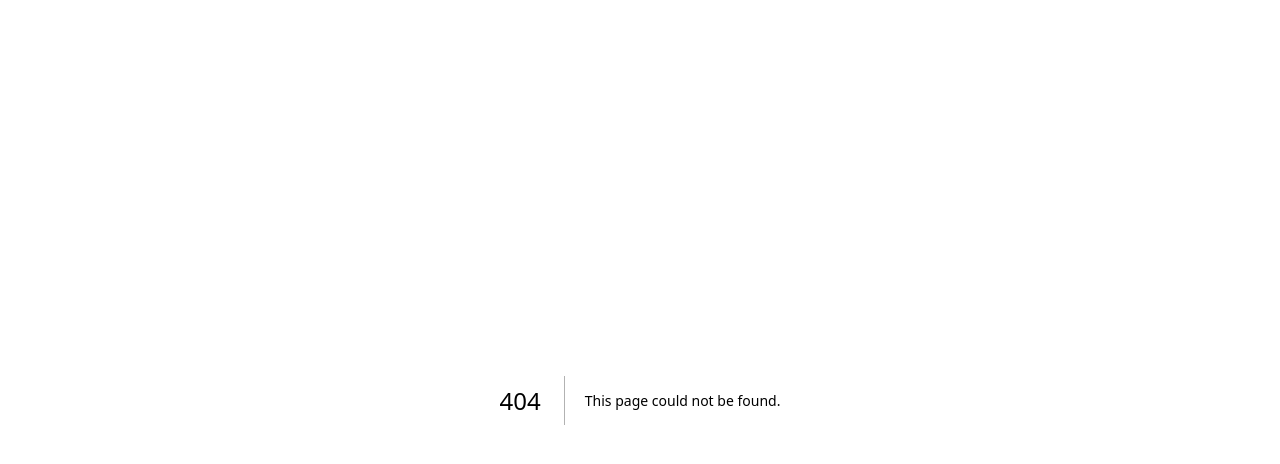
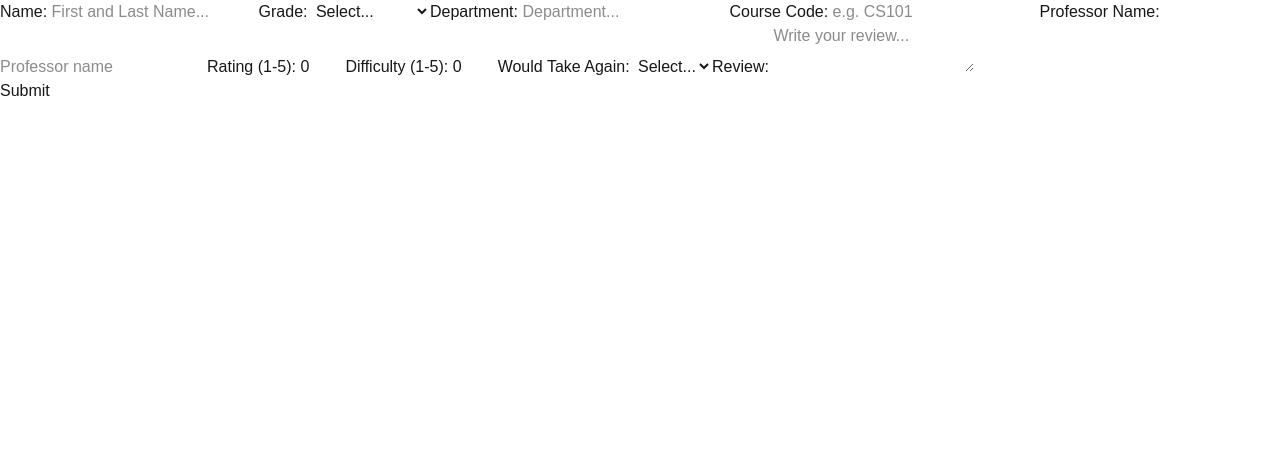
Before and after one commit to Failure-Tech/ratemyaoc, a Next.js app: page /rate in a window 1280 px wide. Before the commit this address had no page. Shown: the top 464 px of the page. Built offline with nearby package versions, Linux system fonts and the light colour scheme; no server answers.

Commit message:
form for "under maintenance" completed, just need to finish ui and can push

```diff
--- a/src/actions/authAction.ts
+++ b/src/actions/authAction.ts
@@ -3,7 +3,7 @@
 import { cookies } from "next/headers";
 import { redirect } from "next/navigation";
 
-import { LOGIN_ROUTE, ROOT_ROUTE, SESSION_COOKIE_NAME, SEARCH_ROUTE } from "@/constants/constants";
+import { RATING_ROUTE, ROOT_ROUTE, SESSION_COOKIE_NAME, SEARCH_ROUTE } from "@/constants/constants";
 
 const createSession = async (uid: string) => {
     (await cookies()).set(SESSION_COOKIE_NAME, uid, {
@@ -14,8 +14,9 @@ const createSession = async (uid: string) => {
         // path: LOGIN_ROUTE
     });
 
-    redirect(SEARCH_ROUTE);
+    // redirect(SEARCH_ROUTE);
     // redirect("/");
+    redirect(RATING_ROUTE);
 }
 
 const removeSession = async () => {
--- /dev/null
+++ b/src/app/rate/page.tsx
@@ -0,0 +1,150 @@
+"use client";
+
+import React, { FormEvent, useState } from "react";
+import { addDoc, collection } from "firebase/firestore";
+import { firestore } from "@/utils/firebase/firebaseConfig";
+
+/*
+- your name <=> current grade (c/o '26 - c/o '29)
+
+- department (scrape)*
+- course codes (scrape)*
+- professor rating (1-5 <=> terrible-great)*
+- professor difficulty (1-5 <=> terrible-great)*
+- Would you take prof again (Y/N answer)*
+- select 0-3 tags about the professor*
+- write review*
+*/
+
+interface Form {
+    name: string | undefined,
+    grade: string | undefined,
+    department: string | undefined,
+    courseCode: string | undefined,
+    professorName: string | undefined,
+    rating: number,
+    difficulty: number,
+    wouldTake: string | undefined,
+    review: string | undefined
+}
+
+const Form: React.FC = () => {
+    const [name, setName] = useState<Form["name"]>("");
+    const [grade, setGrade] = useState<Form["grade"]>("");
+    const [department, setDepartment] = useState<Form["department"]>("");
+    const [courseCode, setCourseCode] = useState<Form["courseCode"]>("");
+    const [professorName, setProfessorName] = useState<Form["professorName"]>();
+    const [rating, setProfessorRating] = useState<Form["rating"]>(0);
+    const [difficulty, setDifficulty] = useState<Form["difficulty"]>(0);
+    const [wouldTake, setWouldTake] = useState<Form["wouldTake"]>("");
+    const [review, setReview] = useState<Form["review"]>("");
+
+    const handleFormSubmission = async (e: FormEvent<HTMLFormElement>) => {
+        e.preventDefault();
+
+        const formData: Form = {
+            name,
+            grade,
+            department,
+            courseCode,
+            professorName,
+            rating,
+            difficulty,
+            wouldTake,
+            review,
+        }
+        try {
+            await addDoc(collection(firestore, "data"), formData);
+            console.log("Review successfully saved");
+
+        } catch (error) {
+            console.log("Error submitting document" + error);
+        }
+    }
+
+    return (
+        <>
+            <main>
+                <form onSubmit={handleFormSubmission}>
+                    <div>
+                        <label>Name: </label>
+                        <input
+                            type="text"
+                            placeholder="First and Last Name..."
+                            value={name}
+                            onChange={(e) => setName(e.target.value)}
+                        />
+
+                        <label>Grade: </label>
+                        <select value={grade} onChange={(e) => setGrade(e.target.value)}>
+                            <option value="">Select...</option>
+                            <option value="freshman">Class of 2029</option>
+                            <option value="sophomore">Class of 2028</option>
+                            <option value="junior">Class of 2027</option>
+                            <option value="senior">Class of 2026</option>
+                        </select>
+
+                        <label>Department: </label>
+                        <input
+                            type="text"
+                            placeholder="Department..."
+                            value={department}
+                            onChange={(e) => setDepartment(e.target.value)}
+                        />
+
+                        <label>Course Code: </label>
+                        <input
+                            type="text"
+                            placeholder="e.g. CS101"
+                            value={courseCode}
+                            onChange={(e) => setCourseCode(e.target.value)}
+                        />
+
+                        <label>Professor Name: </label>
+                        <input
+                            type="text"
+                            value={professorName}
+                            placeholder="Professor name"
+                            onChange={(e) => setProfessorName(e.target.value)}
+                        />
+
+                        <label>Rating (1-5): </label>
+                        <input
+                            type="number"
+                            min="1"
+                            max="5"
+                            value={rating}
+                            onChange={(e) => setProfessorRating(Number(e.target.value))}
+                        />
+
+                        <label>Difficulty (1-5): </label>
+                        <input
+                            type="number"
+                            min="1"
+                            max="5"
+                            value={difficulty}
+                            onChange={(e) => setDifficulty(Number(e.target.value))}
+                        />
+
+                        <label>Would Take Again: </label>
+                        <select value={wouldTake} onChange={(e) => setWouldTake(e.target.value)}>
+                            <option value="">Select...</option>
+                            <option value="yes">Yes</option>
+                            <option value="no">No</option>
+                        </select>
+
+                        <label>Review: </label>
+                        <textarea
+                            placeholder="Write your review..."
+                            value={review}
+                            onChange={(e) => setReview(e.target.value)}
+                        />
+                    </div>
+                    <button type="submit">Submit</button>
+                </form>
+            </main>
+        </>
+    )
+}
+
+export default Form;
--- a/src/constants/constants.ts
+++ b/src/constants/constants.ts
@@ -2,3 +2,4 @@ export const ROOT_ROUTE = "/";;
 export const LOGIN_ROUTE = "/login";
 export const SESSION_COOKIE_NAME = "user_session";
 export const SEARCH_ROUTE = "/search";
+export const RATING_ROUTE = "/rate";
```
